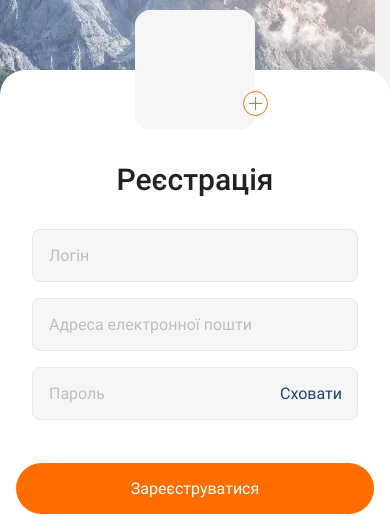
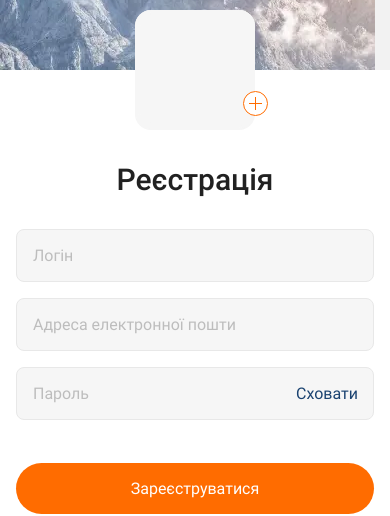
Before and after one commit to VIlliaV/hw-native, a React Native app: screen / in a window 390 px wide. Shown: the part 217-733 px from the top of the page. Built offline with nearby package versions, Linux system fonts and the light colour scheme.

Commit message:
FIX || style Auth

```diff
--- a/components/auth/Auth.js
+++ b/components/auth/Auth.js
@@ -76,7 +76,7 @@ const AuthComp = ({ route }) => {
         style={{ ...styles.image, justifyContent: "flex-end" }}
       >
         <KeyboardAvoidingView
-          style={styles.popUp}
+          style={{ backgroundColor: color.bg }}
           behavior={Platform.OS === "ios" ? "padding" : "padding"}
         >
           <TouchableWithoutFeedback onPress={keyboardHide}>
@@ -192,7 +192,7 @@ const styleAuth = {
 
   passwordBox: {
     position: "relative",
-    transformOrigin: "top",
+    // transformOrigin: "top",
     marginBottom: 43,
   },
   showPassword: {
```
